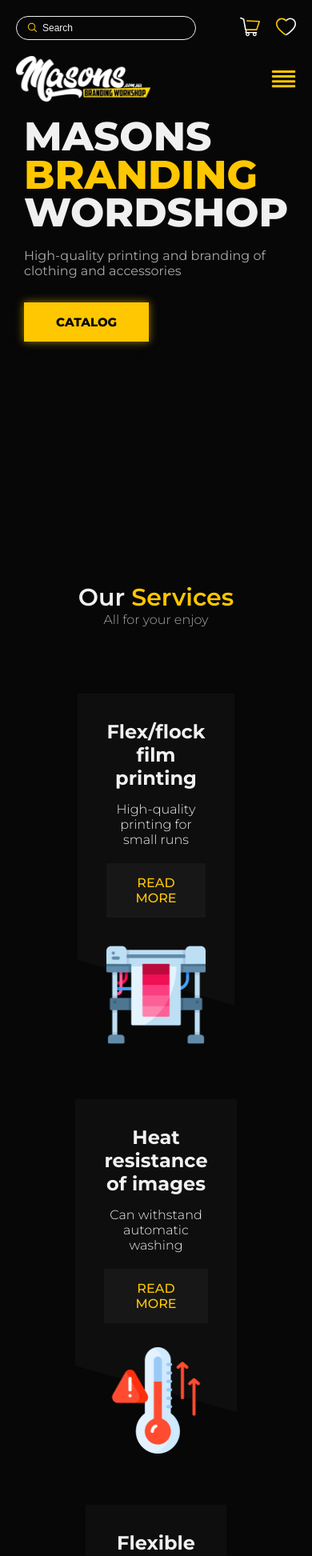
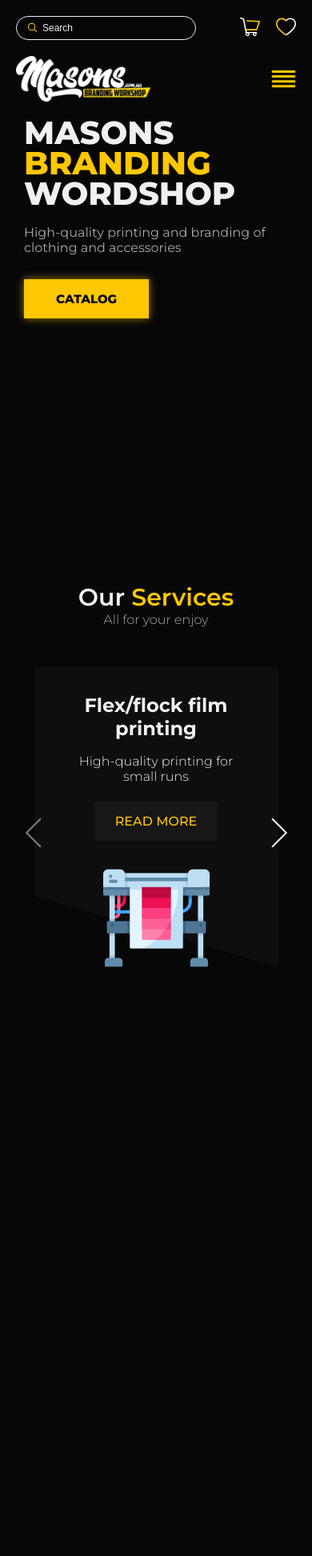
Before and after one commit to Studiya/masons-branding, a Vue app: page / in a window 390 px wide. Shown: the top 1945 px of the page at 80% size. After the commit the page ends 1368 px from the top, so only its background shows below. Built offline with nearby package versions, Linux system fonts and the light colour scheme.

Commit message:
services section adapt

```diff
--- a/src/assets/styles/_base.scss
+++ b/src/assets/styles/_base.scss
@@ -56,7 +56,7 @@ h1 {
   }
 
   @media screen and (max-width: $bp-mobile) {
-    font-size: 50px;
+    font-size: 40px;
   }
 }
 
--- a/src/assets/styles/utils/_carousel.scss
+++ b/src/assets/styles/utils/_carousel.scss
@@ -94,3 +94,21 @@
     right: calc(-43px - 100px) !important;
   }
 }
+
+.services {
+  .carousel__prev {
+    left: calc(-43px) !important;
+
+    @media screen and (max-width: $bp-mobile) {
+      left: calc(-5px) !important;
+    }
+  }
+
+  .carousel__next {
+    right: calc(-43px) !important;
+
+    @media screen and (max-width: $bp-mobile) {
+      right: calc(-5px) !important;
+    }
+  }
+}
--- a/src/components/sections/ServicesSection.vue
+++ b/src/components/sections/ServicesSection.vue
@@ -4,7 +4,7 @@
       <div class="services__inner">
         <h2 class="services__title">Our <span class="accent">Services</span></h2>
         <p class="services__subtitle subtitle">All for your enjoy</p>
-        <ul class="services__list">
+        <ul class="services__list" v-if="!isSmallScreen">
           <li class="services__item" v-for="item in servicesList" :key="item.id">
             <h3 class="services__item-title">{{ item.title }}</h3>
             <p class="services__item-subtitle">{{ item.subtitle }}</p>
@@ -12,7 +12,11 @@
             <img class="services__item-img" :src="item.imgSrc" :alt="item.imgAlt" />
           </li>
         </ul>
-        <Carousel class="services__list services__list_mobile" v-bind="settings">
+        <Carousel
+          class="services__list services__list_mobile"
+          v-if="isSmallScreen"
+          v-bind="settings"
+        >
           <Slide v-for="item in servicesList" :key="item.id">
             <div class="services__item services__item_mobile">
               <h3 class="services__item-title">{{ item.title }}</h3>
@@ -31,8 +35,28 @@
 </template>
 
 <script setup>
+import { ref, onMounted, onUnmounted } from 'vue'
 import 'vue3-carousel/dist/carousel.css'
 import { Carousel, Slide, Navigation } from 'vue3-carousel'
+
+let isSmallScreen = ref(false)
+let windowWidth = ref(window.innerWidth)
+
+onMounted(() => {
+  window.addEventListener('resize', handleWindowSizeChange)
+  handleWindowSizeChange()
+})
+onUnmounted(() => {
+  window.removeEventListener('resize', handleWindowSizeChange)
+})
+const handleWindowSizeChange = () => {
+  windowWidth.value = window.innerWidth
+  if (windowWidth.value <= 768) {
+    isSmallScreen.value = true
+  } else {
+    isSmallScreen.value = false
+  }
+}
 
 const settings = {
   itemsToShow: 1,
@@ -96,6 +120,10 @@ const servicesList = [
 
   &__subtitle {
     margin-bottom: 83px;
+
+    @media screen and (max-width: $bp-large) {
+      margin-bottom: 50px;
+    }
   }
 
   &__list {
@@ -112,6 +140,7 @@ const servicesList = [
     flex-basis: calc((100% - 42px * 2) / 3);
     position: relative;
     padding: 33px 60px 0;
+    min-width: 305px;
 
     @media screen and (max-width: $bp-large) {
       padding: 33px 36px 0;
```
